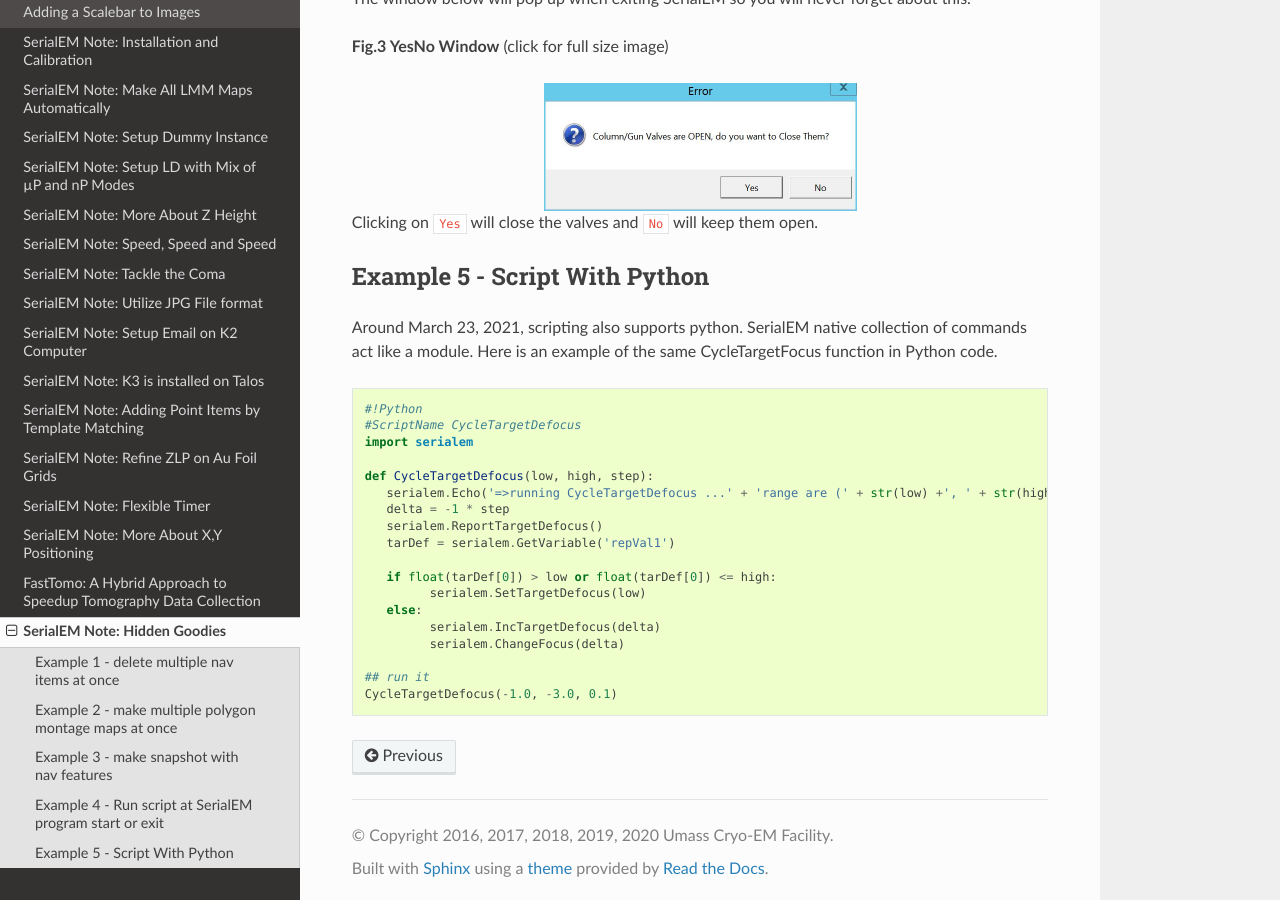
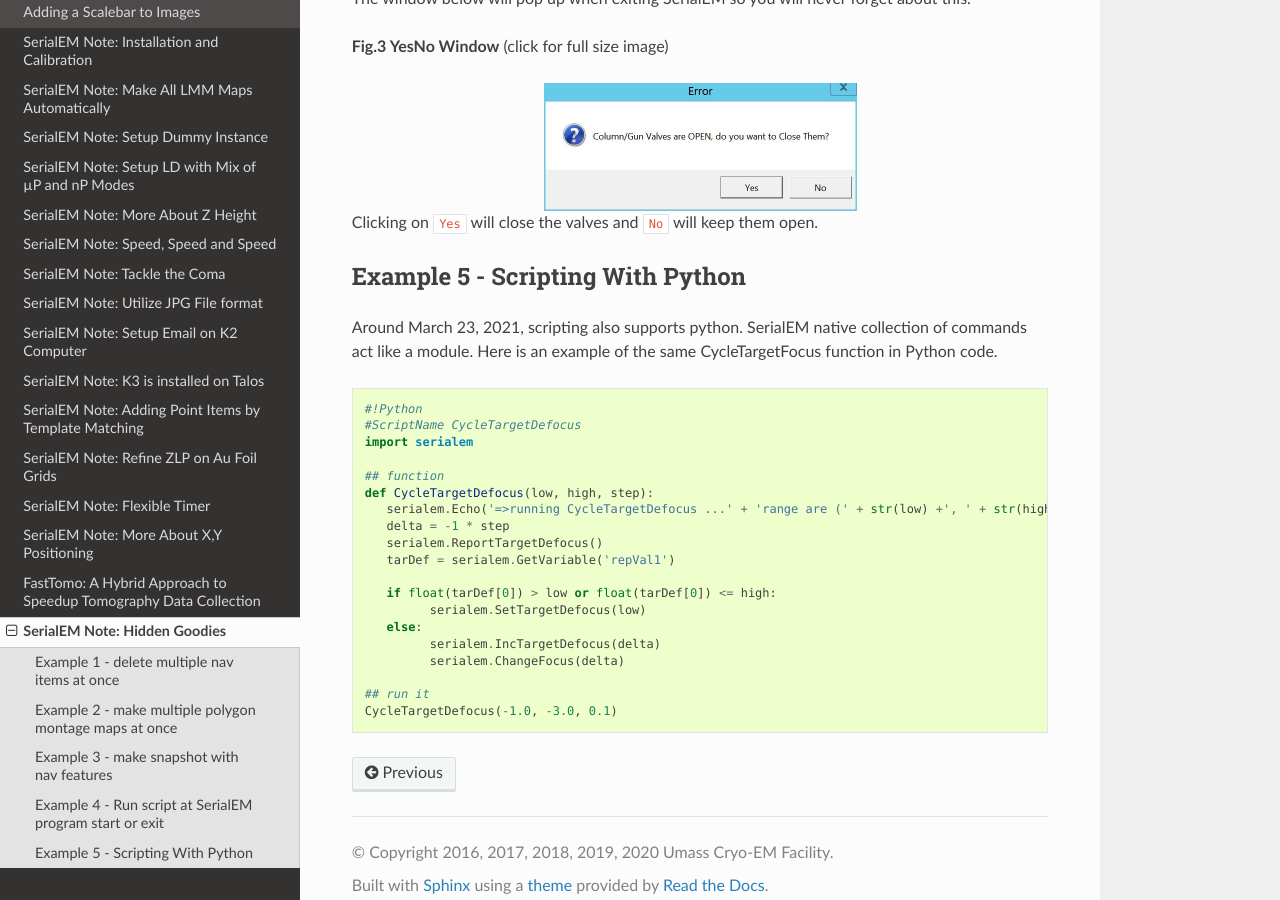
Before and after one commit to xuchen66/sphinx-emdocs, a Sphinx documentation site: the page built from source/serialem-note-hidden-goodies.rst, in a window 1280 px wide and 900 px high, scrolled down 4620 px. Built offline with Sphinx 7.4.7 and the Read the Docs theme 2.0.0, drawn with Linux system fonts in a browser that asks for light colours; pages that are not in the unit, such as notebooks, are missing from menus.

Commit message:
Update serialem-note-hidden-goodies.rst

```diff
--- a/source/serialem-note-hidden-goodies.rst
+++ b/source/serialem-note-hidden-goodies.rst
@@ -235,8 +235,8 @@ Clicking on ``Yes`` will close the valves and ``No`` will keep them open.
 
 .. _example_5:
 
-Example 5 - Script With Python
-------------------------------
+Example 5 - Scripting With Python
+---------------------------------
 
 Around March 23, 2021, scripting also supports python. SerialEM native collection of commands act like a module. Here is an example
 of the same CycleTargetFocus function in Python code.
@@ -247,6 +247,7 @@ of the same CycleTargetFocus function in Python code.
    #ScriptName CycleTargetDefocus
    import serialem
 
+   ## function
    def CycleTargetDefocus(low, high, step):
       serialem.Echo('=>running CycleTargetDefocus ...' + 'range are (' + str(low) +', ' + str(high) + '), step is ' + str(step))
       delta = -1 * step
```
